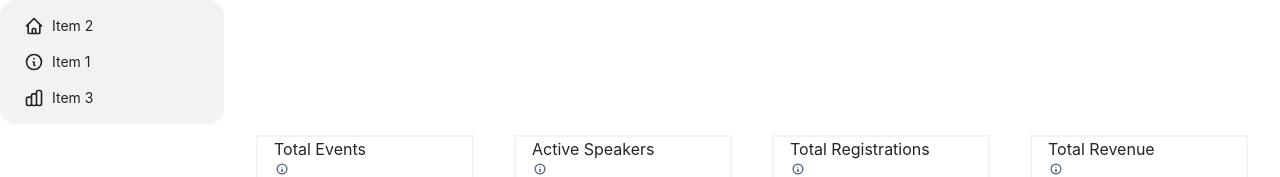
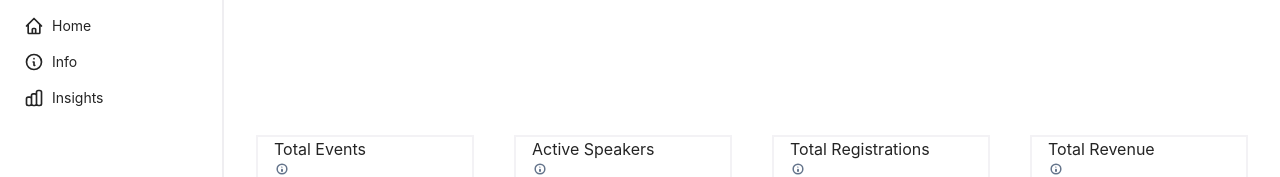
Before and after one commit to Daniel264/alphatwelve, a React (Vite) app: page / in a window 1280 px wide. Shown: the top 177 px of the page. Built offline with nearby package versions, Linux system fonts and the light colour scheme.

Commit message:
Style the menu component

```diff
--- a/src/components/Menu.tsx
+++ b/src/components/Menu.tsx
@@ -1,9 +1,9 @@
-import React from "react";
+
 
 const Menu = () => {
     return (
         <div>
-            <ul className="menu bg-base-200 rounded-box w-56">
+            <ul className="menu border-[#ADA9BB]/20 border-r-2 h-[100vh] rounded-none w-56">
                 <li>
                     <a>
                         <svg
@@ -20,7 +20,7 @@ const Menu = () => {
                                 d="M3 12l2-2m0 0l7-7 7 7M5 10v10a1 1 0 001 1h3m10-11l2 2m-2-2v10a1 1 0 01-1 1h-3m-6 0a1 1 0 001-1v-4a1 1 0 011-1h2a1 1 0 011 1v4a1 1 0 001 1m-6 0h6"
                             />
                         </svg>
-                        Item 2
+                        Home
                     </a>
                 </li>
                 <li>
@@ -39,7 +39,7 @@ const Menu = () => {
                                 d="M13 16h-1v-4h-1m1-4h.01M21 12a9 9 0 11-18 0 9 9 0 0118 0z"
                             />
                         </svg>
-                        Item 1
+                        Info
                     </a>
                 </li>
                 <li>
@@ -58,7 +58,7 @@ const Menu = () => {
                                 d="M9 19v-6a2 2 0 00-2-2H5a2 2 0 00-2 2v6a2 2 0 002 2h2a2 2 0 002-2zm0 0V9a2 2 0 012-2h2a2 2 0 012 2v10m-6 0a2 2 0 002 2h2a2 2 0 002-2m0 0V5a2 2 0 012-2h2a2 2 0 012 2v14a2 2 0 01-2 2h-2a2 2 0 01-2-2z"
                             />
                         </svg>
-                        Item 3
+                        Insights
                     </a>
                 </li>
             </ul>
```
